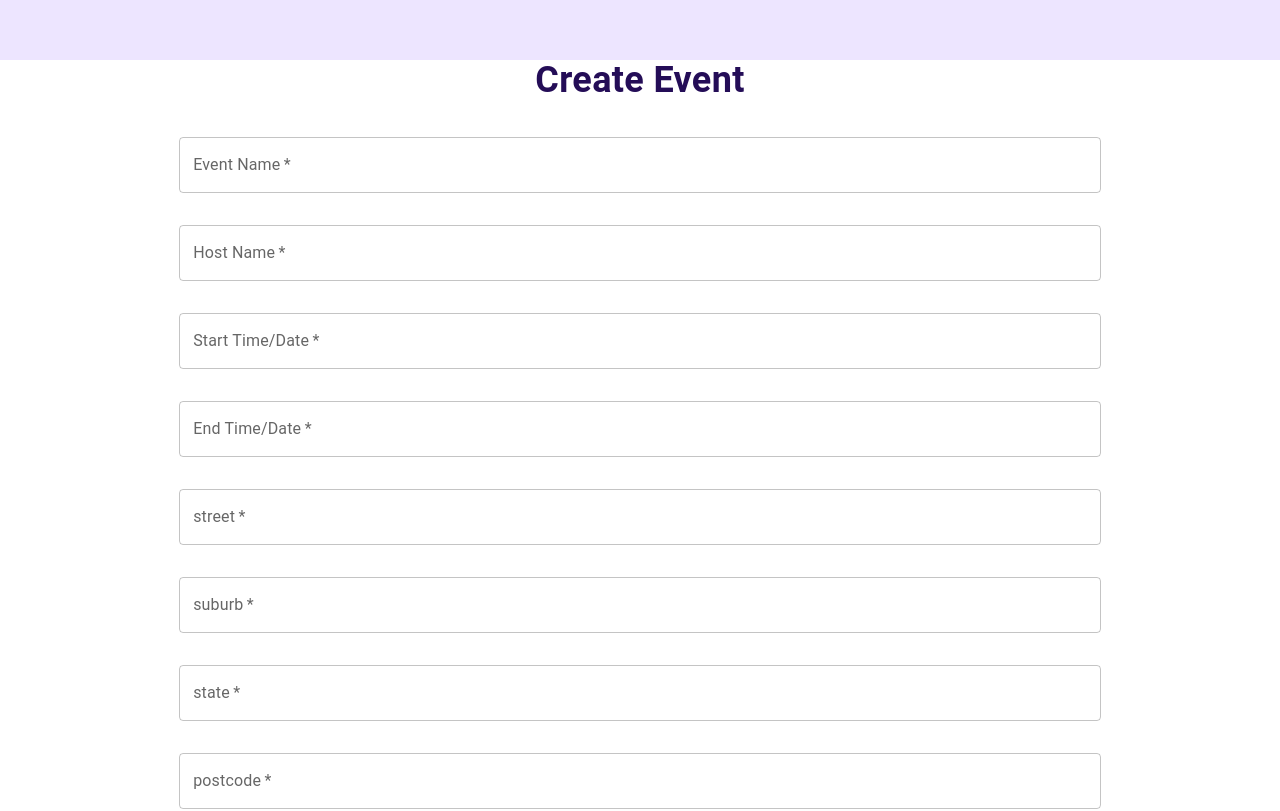
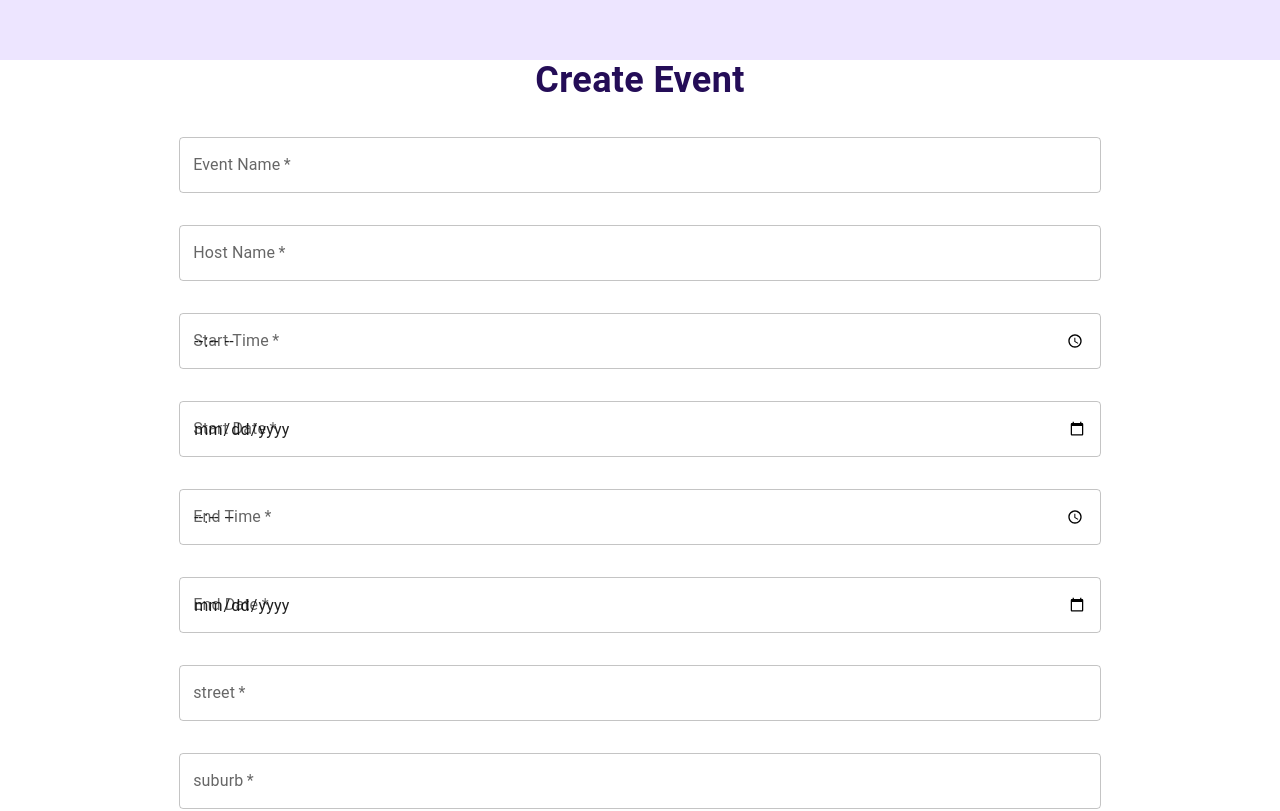
Before and after one commit to magqwang/snapchat-events, a React (Create React App) app: page /create in a window 1280 px wide. Shown: the top 811 px of the page. Built offline with nearby package versions, Linux system fonts and the light colour scheme.

Commit message:
fix time date input

```diff
--- a/src/App.js
+++ b/src/App.js
@@ -11,7 +11,9 @@ function App() {
     eventName: "",
     hostName: "",
     startTime: "",
+    startDate: "",
     endTime: "",
+    endDate: "",
     street: "",
     suburb: "",
     state: "",
--- a/src/routes/CreateEvent/index.js
+++ b/src/routes/CreateEvent/index.js
@@ -48,15 +48,33 @@ const CreateEvent = ({ eventDetails, setEventDetails }) => {
         <TextField
           required
           variant="outlined"
-          label="Start Time/Date"
+          label="Start Time"
           name="startTime"
+          type="time"
           onChange={handleChange}
         />
         <TextField
           required
           variant="outlined"
-          label="End Time/Date"
+          label="Start Date"
+          name="startDate"
+          type="date"
+          onChange={handleChange}
+        />
+        <TextField
+          required
+          variant="outlined"
+          label="End Time"
           name="endTime"
+          type="time"
+          onChange={handleChange}
+        />
+        <TextField
+          required
+          variant="outlined"
+          label="End Date"
+          name="endDate"
+          type="date"
           onChange={handleChange}
         />
         <TextField
--- a/src/routes/EventDetails/index.js
+++ b/src/routes/EventDetails/index.js
@@ -38,7 +38,7 @@ const EventDetails = ({ eventDetails }) => {
       </Typography>
       <Box sx={{ width: "100%", px: "14px" }}>
         <List>
-          <ListItem disablePadding>
+          <ListItem>
             <ListItemIcon sx={{ color: "#8456EC" }}>
               <ImCalendar />
             </ListItemIcon>
@@ -52,7 +52,7 @@ const EventDetails = ({ eventDetails }) => {
                     lineHeight: "18px",
                   }}
                 >
-                  {eventDetails.startTime}
+                  {eventDetails.startDate} {eventDetails.startTime}
                 </Typography>
               }
               secondary={
@@ -64,12 +64,12 @@ const EventDetails = ({ eventDetails }) => {
                     lineHeight: "16px",
                   }}
                 >
-                  to {eventDetails.endTime}
+                  to {eventDetails.endDate} {eventDetails.endTime}
                 </Typography>
               }
             />
           </ListItem>
-          <ListItem disablePadding>
+          <ListItem>
             <ListItemIcon sx={{ color: "#8456EC" }}>
               <ImLocation />
             </ListItemIcon>
```
